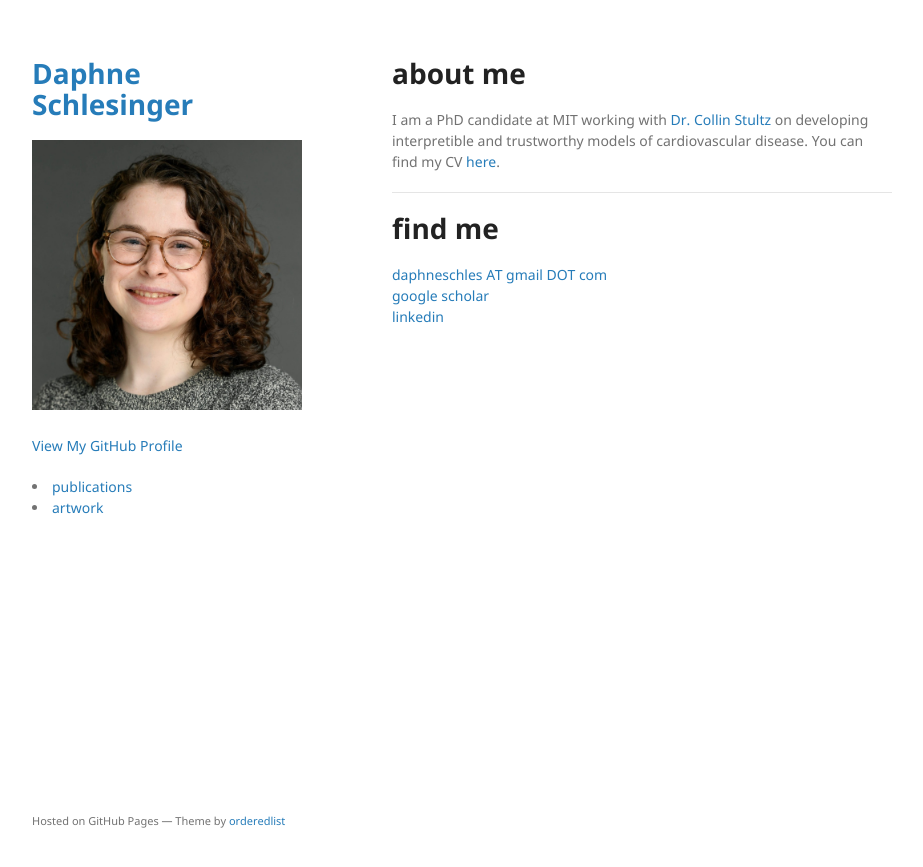
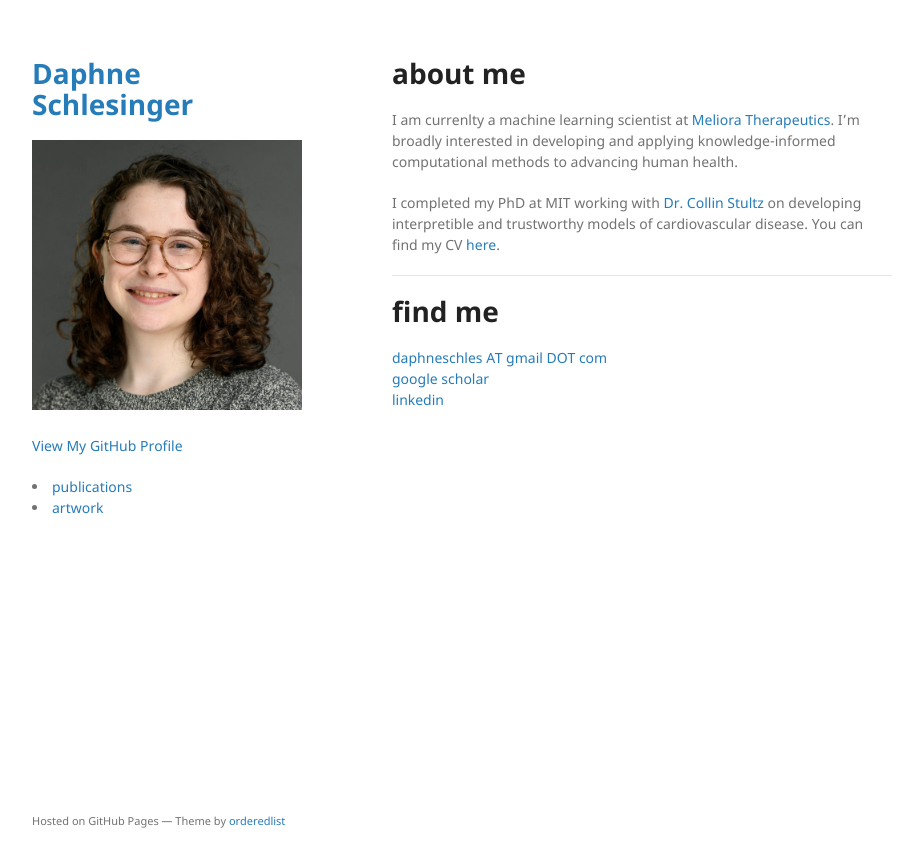
Before and after one commit to daphneschles/daphneschles.github.io, a Jekyll site: the page built from index.md, in a window 1280 px wide. Shown: the top 867 px of the page, without its empty margins (178-1101 px from the left). Built offline with Jekyll 4.4.1, drawn with Linux system fonts in a browser that asks for light colours; our own code applies the rules of GitHub Pages for plain Markdown files; the repository's description, which GitHub fills in, is left out.

Commit message:
home page update

```diff
--- a/index.md
+++ b/index.md
@@ -3,7 +3,9 @@ title: daphne
 ---
 
 # about me
-I am a PhD candidate at MIT working with [Dr. Collin Stultz](http://imes.mit.edu/people/faculty/stultz-collin/) on developing interpretible and trustworthy models of cardiovascular disease. You can find my CV [here](https://daphneschles.github.io/documents/cv_daphne_schlesinger_detailed.pdf).
+I am currenlty a machine learning scientist at [Meliora Therapeutics](https://www.melioratherapeutics.com/). I'm broadly interested in developing and applying knowledge-informed computational methods to advancing human health.
+
+I completed my PhD at MIT working with [Dr. Collin Stultz](http://imes.mit.edu/people/faculty/stultz-collin/) on developing interpretible and trustworthy models of cardiovascular disease. You can find my CV [here](https://daphneschles.github.io/documents/cv_daphne_schlesinger_detailed.pdf).
 
 * * *
 
```
Also changed, not shown: 1 other file.
